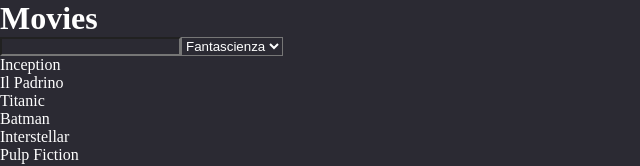
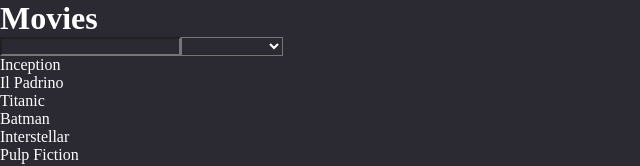
Before and after one commit to HaojieZhang123/react-movie-filter, a React (Vite) app: page / in a window 1280 px wide. Shown: the top 166 px of the page, without its empty margins (0-640 px from the left). Built offline with nearby package versions, Linux system fonts and the light colour scheme.

Commit message:
[UPD] added state variables and useEffect function

```diff
--- a/src/App.jsx
+++ b/src/App.jsx
@@ -1,4 +1,4 @@
-import { useState } from 'react'
+import { useState, useEffect } from 'react'
 
 const movieArray = [
   { title: 'Inception', genre: 'Fantascienza' },
@@ -11,6 +11,14 @@ const movieArray = [
 
 function App() {
 
+  const [movies, setMovies] = useState(movieArray)
+  const [genre, setGenre] = useState('');
+  const [filteredMovies, setFilteredMovies] = useState(movies)
+
+  useEffect(() => {
+    console.log(`genre changed: ${genre}`)
+  }, [genre])
+
   return (
     <>
       <h1>Movies</h1>
@@ -19,7 +27,8 @@ function App() {
 
         <input type="text" />
 
-        <select name="genre" id='genre-filter'>
+        <select name="genre" id='genre-filter' value={genre} onChange={(e) => setGenre(e.target.value)}>
+          <option value=""></option>
           <option value="Fantascienza">Fantascienza</option>
           <option value="Thriller">Thriller</option>
           <option value="Romantico">Romantico</option>
@@ -29,7 +38,7 @@ function App() {
 
       <div className="movie-container">
         <ul>
-          {movieArray.map((element, index) => (
+          {filteredMovies.map((element, index) => (
             <li key={`movie-${index}`}>
               {element.title}
             </li>
```
